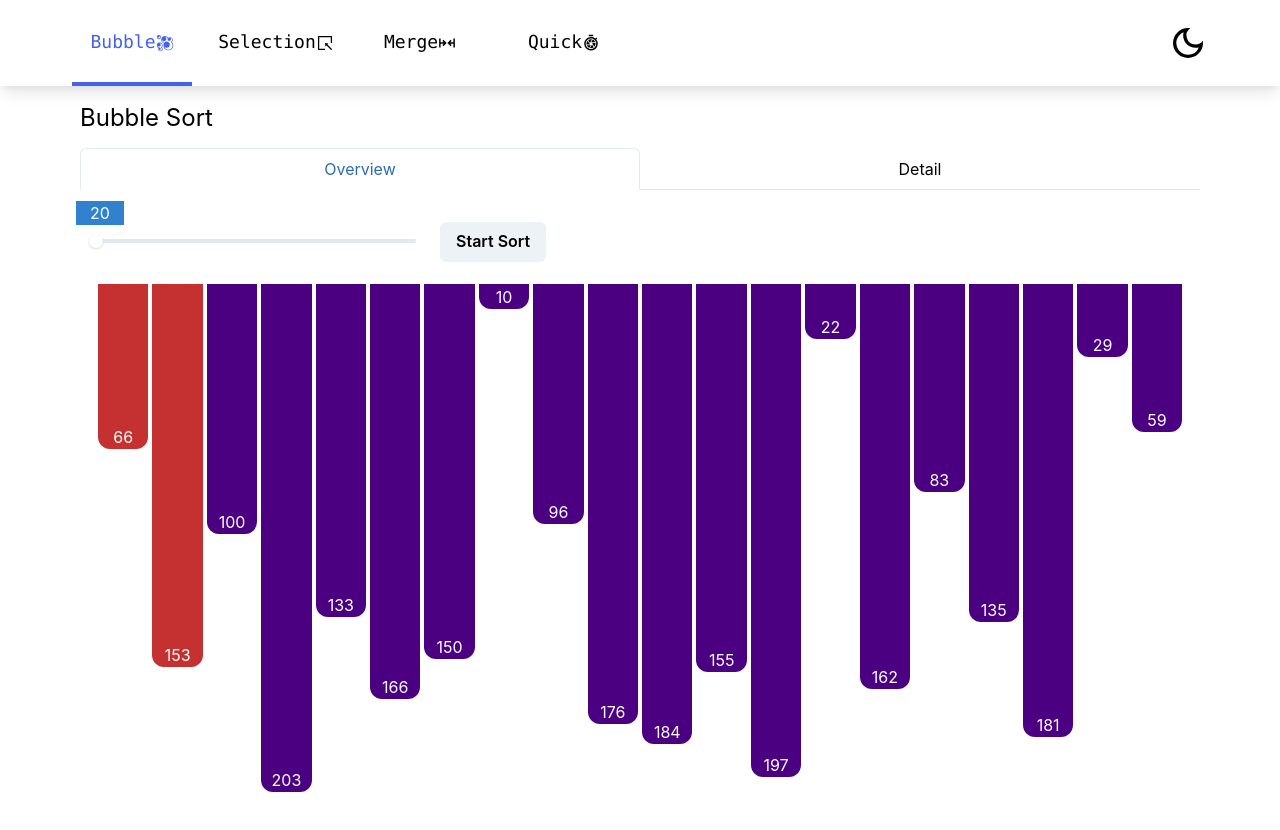
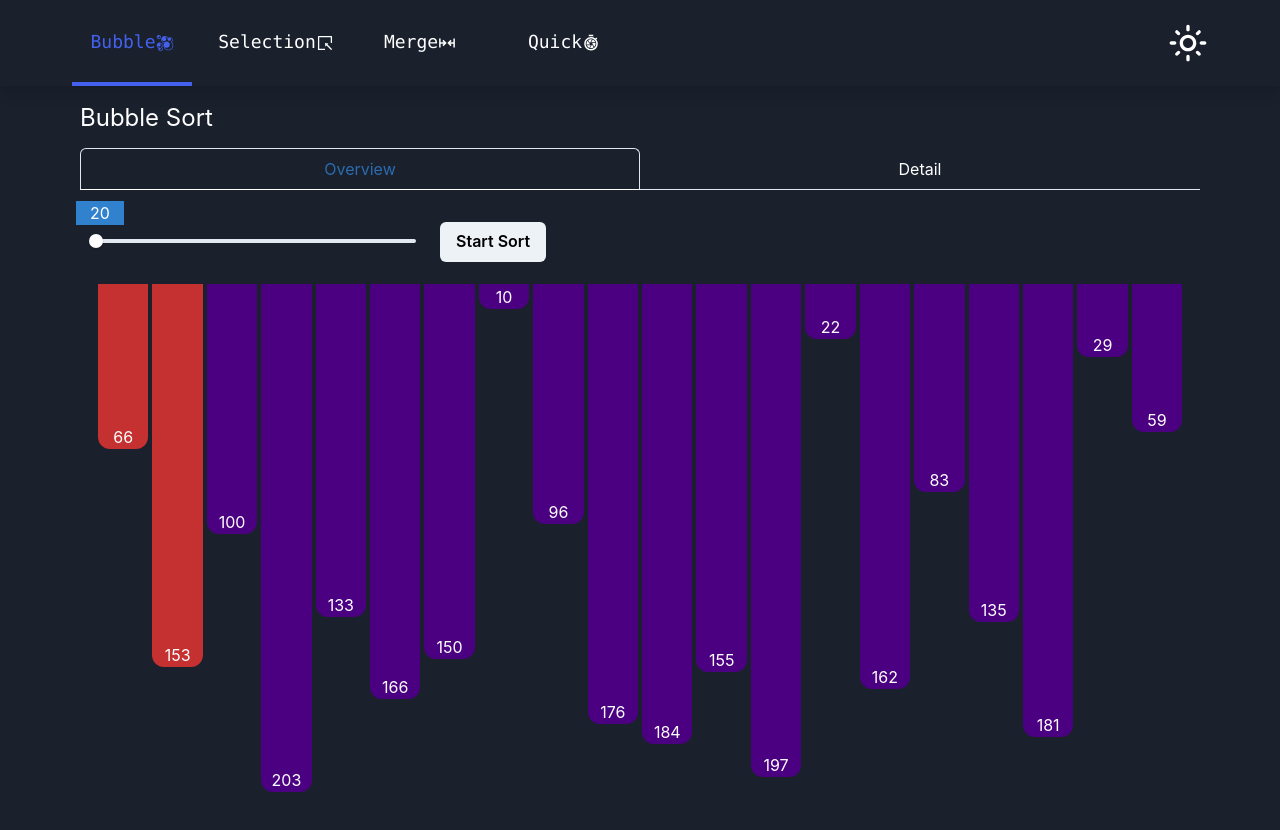
Before and after one commit to blakesenn/sort-visualizer, a React (Create React App) app: page /bubble in a window 1280 px wide. Shown: the top 830 px of the page. Built offline with nearby package versions, Linux system fonts and the light colour scheme.

Commit message:
dark mode set to default

```diff
--- a/src/App.tsx
+++ b/src/App.tsx
@@ -10,7 +10,7 @@ import { ColorModeContext } from "./utils/contexts";
 import { useState } from "react";
 
 function App() {
-  const [isDarkMode, setIsDarkMode] = useState(false);
+  const [isDarkMode, setIsDarkMode] = useState(true);
 
   return (
     <ColorModeContext.Provider
--- a/src/components/visualizers/Simple.tsx
+++ b/src/components/visualizers/Simple.tsx
@@ -55,7 +55,7 @@ function Simple({ algo }: SimpleProps) {
 
   return (
     <Box>
-      <ButtonGroup spacing={4}>
+      <ButtonGroup spacing={4} color="black">
         <Button
           onClick={() => {
             setCurrentStep(0);
```
